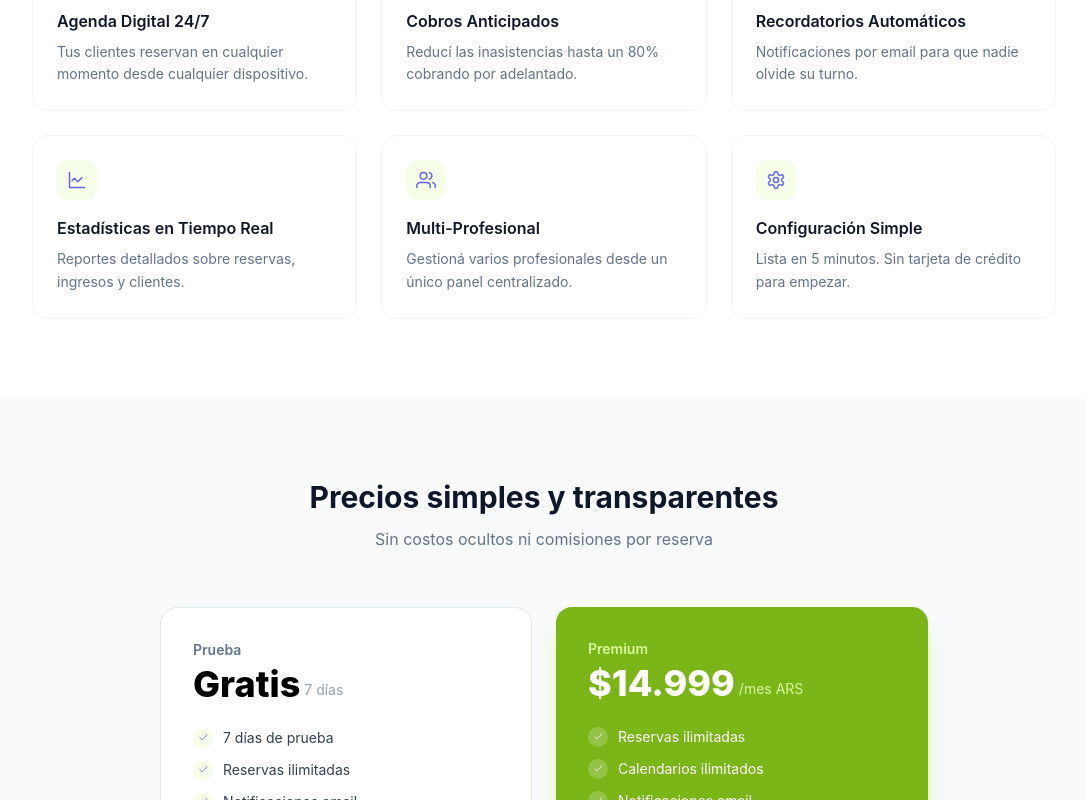
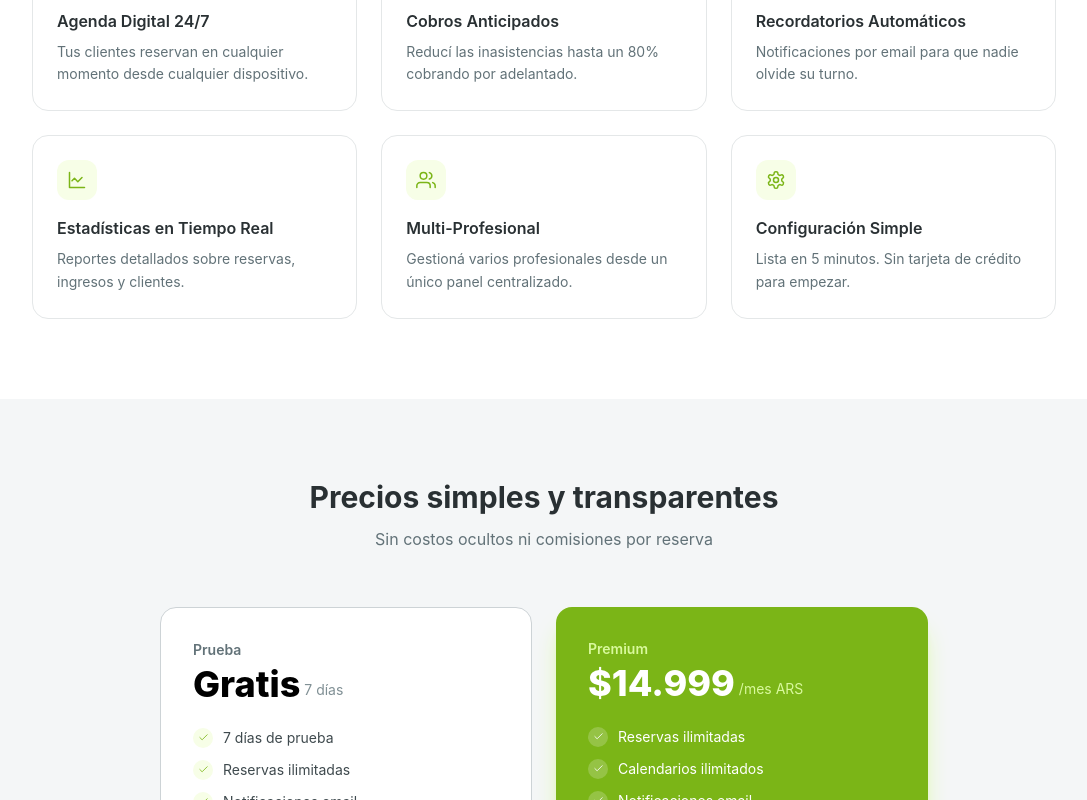
Before and after one commit to julianbrochero/turnostick, a React (Vite) app: page / in a window 1280 px wide. Shown: the part 1040-1840 px from the top of the page, without its empty margins (96-1183 px from the left). Built offline with nearby package versions, Linux system fonts and the light colour scheme; no server answers.

Commit message:
ui: incorporar tema oscuro #31393C a detalles, landing y menu lateral

```diff
--- a/src/index.css
+++ b/src/index.css
@@ -20,6 +20,19 @@
   --color-indigo-800: #3f6212;
   --color-indigo-900: #365314;
   --color-indigo-950: #1a2e05;
+
+  /* Nuevo tono gris/oscuro para los detalles e iconos basado en tu color #31393C */
+  --color-slate-50: #f4f6f7;
+  --color-slate-100: #e4e7e8;
+  --color-slate-200: #cdd3d6;
+  --color-slate-300: #aab4b8;
+  --color-slate-400: #809095;
+  --color-slate-500: #627278;
+  --color-slate-600: #4f5a5e;
+  --color-slate-700: #3f4a4e;
+  --color-slate-800: #31393C; /* El color exacto solicitado para la Landing y detalles */
+  --color-slate-900: #293033; /* Más oscuro para textos primarios */
+  --color-slate-950: #1a1e20;
 }
 
 body {
--- a/src/pages/Admin.jsx
+++ b/src/pages/Admin.jsx
@@ -55,7 +55,7 @@ export default function Admin() {
 
   // Service modal
   const [showNewService, setShowNewService] = useState(false)
-  const [newService, setNewService] = useState({ name: '', duration: 30, price: 0, color: '#6366f1', emoji: '✂️' })
+  const [newService, setNewService] = useState({ name: '', duration: 30, price: 0, color: '#7BB517', emoji: '✂️' })
 
   // Settings
   const [settingsForm, setSettingsForm] = useState({ name: '', address: '', phone: '', email: '' })
@@ -175,7 +175,7 @@ export default function Admin() {
     if (error) { notify('Error al crear servicio'); return }
     setServices(prev => [...prev, data])
     setShowNewService(false)
-    setNewService({ name: '', duration: 30, price: 0, color: '#6366f1', emoji: '✂️' })
+    setNewService({ name: '', duration: 30, price: 0, color: '#7BB517', emoji: '✂️' })
     notify('Servicio creado')
   }
 
@@ -474,8 +474,8 @@ export default function Admin() {
           <nav className="p-3 space-y-1">
             {navItems.map(({ id, label, icon }) => (
               <button key={id} onClick={() => { setView(id); setMobileMenu(false) }}
-                className={`w-full flex items-center gap-2.5 px-3 py-2.5 rounded-xl text-sm font-medium transition-all ${view === id ? 'bg-indigo-50 text-indigo-700' : 'text-slate-600 hover:bg-slate-50'}`}>
-                <Icon d={icon} size={17} stroke={view === id ? '#6366f1' : 'currentColor'} />
+                className={`w-full flex items-center gap-2.5 px-3 py-2.5 rounded-xl text-sm font-medium transition-all ${view === id ? 'bg-[#31393C] text-white shadow-sm' : 'text-slate-600 hover:bg-slate-50'}`}>
+                <Icon d={icon} size={17} stroke={view === id ? 'white' : 'currentColor'} />
                 {label}
               </button>
             ))}
@@ -561,7 +561,7 @@ export default function Admin() {
                 ].map(({ label, val, icon }) => (
                   <div key={label} className="bg-white rounded-2xl border border-slate-100 p-4 shadow-sm">
                     <div className="w-8 h-8 rounded-xl flex items-center justify-center mb-3 bg-indigo-50">
-                      <Icon d={icon} size={16} stroke="#6366f1" />
+                      <Icon d={icon} size={16} stroke="#7BB517" />
                     </div>
                     <div className="text-2xl font-bold text-slate-900 mb-0.5">{val}</div>
                     <div className="text-xs text-slate-500">{label}</div>
@@ -945,7 +945,7 @@ export default function Admin() {
                       <div>
                         <label className="block text-xs font-medium text-slate-700 mb-2">Color</label>
                         <div className="flex gap-2 flex-wrap">
-                          {['#6366f1','#ec4899','#14b8a6','#f59e0b','#ef4444','#8b5cf6','#06b6d4','#84cc16'].map(c => (
+                          {['#7BB517','#ec4899','#14b8a6','#f59e0b','#ef4444','#8b5cf6','#06b6d4','#84cc16'].map(c => (
                             <button key={c} onClick={() => setNewService(p => ({ ...p, color: c }))}
                               className={`w-8 h-8 rounded-lg border-2 transition-all ${newService.color === c ? 'border-slate-900 scale-110' : 'border-transparent'}`}
                               style={{ backgroundColor: c }} />
--- a/src/pages/Landing.jsx
+++ b/src/pages/Landing.jsx
@@ -90,7 +90,7 @@ export default function Landing() {
             {features.map(({ icon, title, desc }) => (
               <div key={title} className="p-6 border border-slate-100 rounded-2xl hover:border-indigo-200 hover:shadow-sm transition-all group">
                 <div className="w-10 h-10 bg-indigo-50 rounded-xl flex items-center justify-center mb-4 group-hover:bg-indigo-100 transition-colors">
-                  <Icon d={icon} size={20} stroke="#6366f1" />
+                  <Icon d={icon} size={20} stroke="#7BB517" />
                 </div>
                 <h3 className="font-semibold text-slate-900 mb-2">{title}</h3>
                 <p className="text-sm text-slate-500 leading-relaxed">{desc}</p>
@@ -119,7 +119,7 @@ export default function Landing() {
                   {feats.map(f => (
                     <li key={f} className="flex items-center gap-2.5 text-sm">
                       <div className={`w-5 h-5 rounded-full flex items-center justify-center flex-shrink-0 ${highlight ? 'bg-white/20' : 'bg-indigo-50'}`}>
-                        <Icon d={Icons.check} size={11} stroke={highlight ? 'white' : '#6366f1'} />
+                        <Icon d={Icons.check} size={11} stroke={highlight ? 'white' : '#7BB517'} />
                       </div>
                       <span className={highlight ? 'text-white' : 'text-slate-700'}>{f}</span>
                     </li>
```
